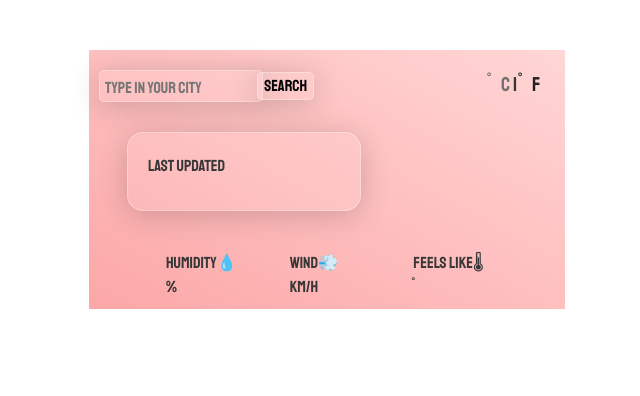
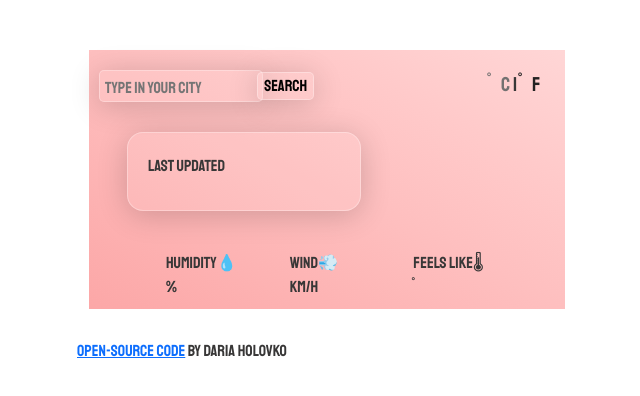
Before and after one commit to DariaHolovko/Vanilla_Weather_App, a plain HTML site: page index.html in a window 1280 px wide. Shown: the whole page, without its empty margins (313-953 px from the left). Drawn offline with nearby package versions, Linux system fonts and the light colour scheme; no server answers.

Commit message:
added link to Git repository

```diff
--- a/index.html
+++ b/index.html
@@ -70,5 +70,6 @@
         </div>
     </div>
     <script src="src/index.js"></script>
+    <a href="https://github.com/DariaHolovko/Vanilla_Weather_App">Open-source code</a> by Daria Holovko
   </body>
 </html>
```
